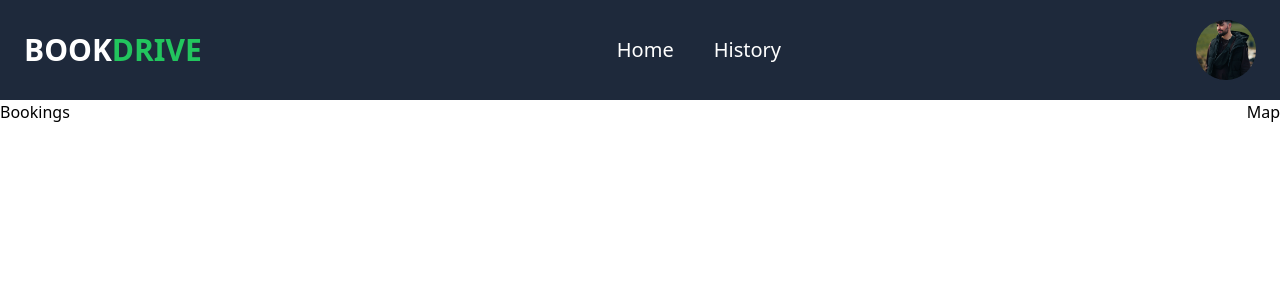
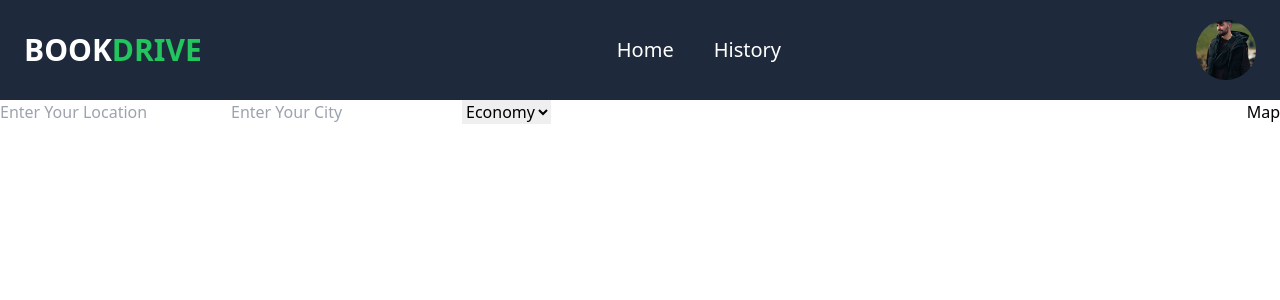
Before and after one commit to JAmalMichael/ride-booking-dashboard, a React (Vite) app: page / in a window 1280 px wide. Shown: the top 300 px of the page. Built offline with nearby package versions, Linux system fonts and the light colour scheme.

Commit message:
ride booking form

```diff
--- a/src/components/Bookings.tsx
+++ b/src/components/Bookings.tsx
@@ -1,7 +1,42 @@
+import React from "react"
+import { useForm } from "react-hook-form";
+import { useBooking } from "../context/BookingContext";
+import { useNavigate } from "react-router-dom";
 
-const Bookings = () => {
+interface FormData {
+    location: string,
+    city: string,
+    carType: string
+}
+
+const Bookings:React.FC = () => {
+    const {register, handleSubmit} = useForm<FormData>();
+    const { setBooking } = useBooking();
+    const navigate = useNavigate();
+
+    const onSubmit = (data: FormData)=> {
+        setBooking({
+            location: data.location,
+            city: data.city,
+            carType: data.city,
+            price: 20.0,
+            paymentStatus: 'Pending',
+        })
+        navigate('/summary');
+    }
+
+
+
   return (
-    <div>Bookings</div>
+    <form onSubmit={handleSubmit(onSubmit)}>
+        <input {...register('location')} placeholder="Enter Your Location"/>
+        <input {...register('city')} placeholder="Enter Your City"/>
+        <select {...register('carType')}>
+            <option value="Economy">Economy</option>
+            <option value="Luxury">Luxury</option>
+        </select>
+        <button type="submit"></button>
+    </form>
   )
 }
 
```
Also changed, not shown: src/context/BookingContext.tsx (+6 -1 lines).
